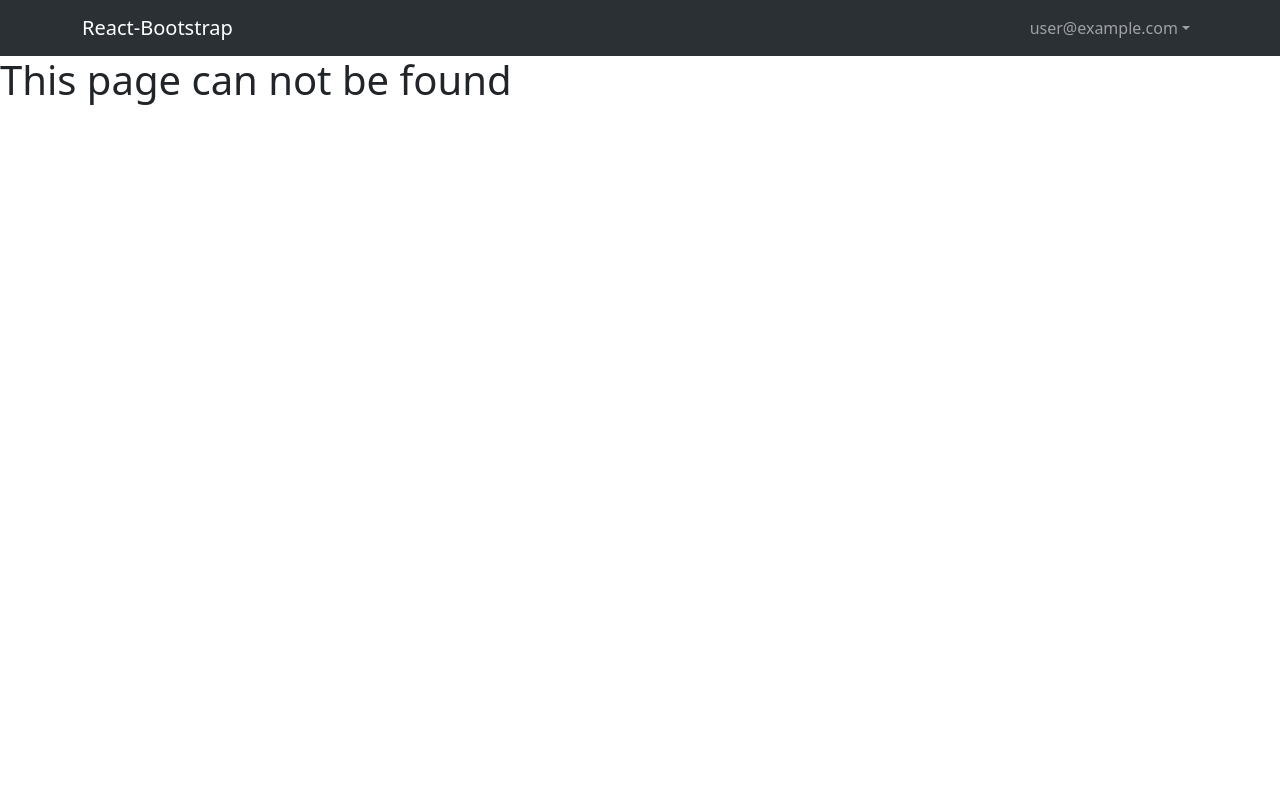
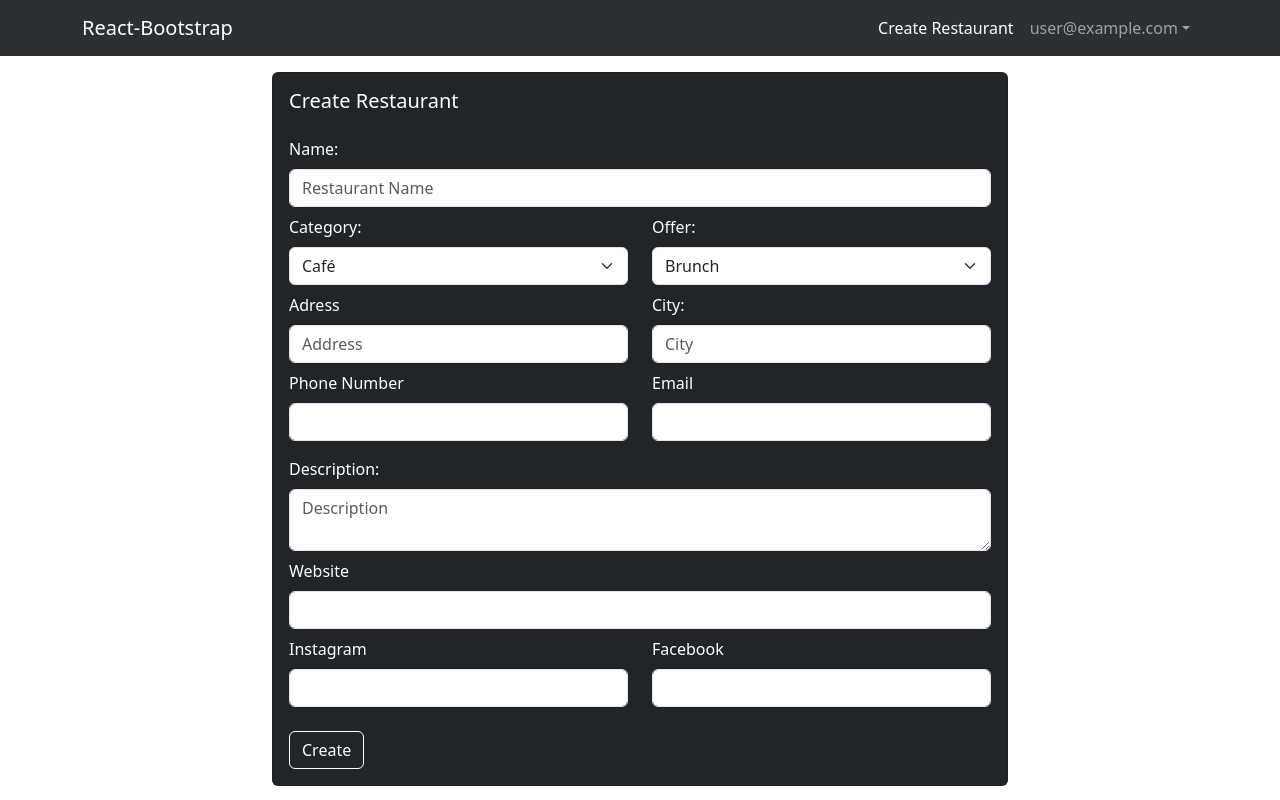
Before and after one commit to malinkytta/eatsplorer, a React (Vite) app: page /create-restaurant in a window 1280 px wide. Built offline with nearby package versions, Linux system fonts and the light colour scheme; no server answers; the database is empty; sample sign-in values are in the browser's storage.

Commit message:
Added form, page and navigation to restaurants

```diff
--- a/src/App.tsx
+++ b/src/App.tsx
@@ -10,6 +10,7 @@ import LogoutPage from './pages/LogoutPage'
 import RequireAuth from './components/RequireAuth'
 import NotFoundPage from './pages/NotFoundPage'
 import RequireAdmin from './components/RequireAdmin'
+import CreateRestaurantPage from './pages/CreateRestaurantPage'
 
 const App = () => {
 	return (
@@ -28,6 +29,14 @@ const App = () => {
 					element={
 						<RequireAuth>
 							<LogoutPage />
+						</RequireAuth>
+					}
+				/>
+				<Route
+					path='/create-restaurant'
+					element={
+						<RequireAuth>
+							<CreateRestaurantPage />
 						</RequireAuth>
 					}
 				/>
--- /dev/null
+++ b/src/components/CreateRestaurantForm.tsx
@@ -0,0 +1,252 @@
+import Form from 'react-bootstrap/Form'
+import Button from 'react-bootstrap/Button'
+import Col from 'react-bootstrap/Col'
+import Row from 'react-bootstrap/Row'
+import Alert from 'react-bootstrap/Alert'
+
+import { SubmitHandler, useForm } from 'react-hook-form'
+import { Restaurant } from '../types/Restaurant.types'
+import { useEffect, useState } from 'react'
+import { useNavigate } from 'react-router-dom'
+
+interface IProps {
+	onCreate: (data: Restaurant) => void
+}
+
+const CreateRestaurantForm: React.FC<IProps> = ({ onCreate }) => {
+	const [success, setSuccess] = useState<boolean | null>(null)
+	const navigate = useNavigate()
+	const {
+		handleSubmit,
+		register,
+		reset,
+		formState: { errors, isSubmitSuccessful },
+	} = useForm<Restaurant>()
+
+	const onFormSubmit: SubmitHandler<Restaurant> = (data: Restaurant) => {
+		try {
+			onCreate(data)
+			setSuccess(true)
+
+			setTimeout(() => {
+				navigate('/')
+			}, 2000)
+		} catch (err) {
+			setSuccess(false)
+			console.log(err)
+		}
+	}
+
+	useEffect(() => {
+		reset()
+	}, [isSubmitSuccessful, reset])
+
+	return (
+		<Form onSubmit={handleSubmit(onFormSubmit)} className='mt-4'>
+			{success && (
+				<Alert variant='success'>New restaurant created!</Alert>
+			)}
+
+			<Form.Group controlId='name' className='mb-2'>
+				<Form.Label>Name:</Form.Label>
+				<Form.Control
+					placeholder='Restaurant Name'
+					type='text'
+					{...register('name', {
+						required: 'Please enter the name of the restaurant',
+						minLength: {
+							value: 2,
+							message:
+								'The restaurant must contain at least 2 characters',
+						},
+					})}
+				/>
+				{errors.name && (
+					<p className='invalid'>
+						{errors.name.message ?? 'Invalid value'}
+					</p>
+				)}
+			</Form.Group>
+
+			<Row>
+				<Col className='mb-2'>
+					<Form.Group controlId='category'>
+						<Form.Label>Category:</Form.Label>
+						<Form.Select
+							aria-label='Default select example'
+							{...register('category')}
+						>
+							<option value='café'>Café</option>
+							<option value='restaurant'>Restaurant</option>
+							<option value='pub'>Pub</option>
+							<option value='fine-dining'>Fine Dining</option>
+							<option value='fast-food'>Fast Food</option>
+							<option value='bakery'>Bakery</option>
+							<option value='deli'>Deli</option>
+						</Form.Select>
+
+						{errors.category && (
+							<p className='invalid'>
+								{errors.category.message ?? 'Invalid value'}
+							</p>
+						)}
+					</Form.Group>
+				</Col>
+				<Col>
+					<Form.Group controlId='offer'>
+						<Form.Label>Offer:</Form.Label>
+						<Form.Select {...register('offer')}>
+							<option value='brunch'>Brunch</option>
+							<option value='lunch'>Lunch</option>
+							<option value='dinner'>Dinner</option>
+							<option value='after-work'>After Work</option>
+						</Form.Select>
+						{errors.offer && (
+							<p className='invalid'>
+								{errors.offer.message ?? 'Invalid value'}
+							</p>
+						)}
+					</Form.Group>
+				</Col>
+			</Row>
+
+			<Row>
+				<Col className='mb-2'>
+					<Form.Group controlId='address'>
+						<Form.Label>Adress</Form.Label>
+
+						<Form.Control
+							placeholder='Address'
+							type='text'
+							{...register('address', {
+								required: 'There must be an adress',
+								minLength: {
+									value: 2,
+									message:
+										'The adress must contain at least 2 characters',
+								},
+							})}
+						/>
+						{errors.address && (
+							<p className='invalid'>
+								{errors.address.message ?? 'Invalid value'}
+							</p>
+						)}
+					</Form.Group>
+				</Col>
+				<Col>
+					<Form.Group controlId='city'>
+						<Form.Label>City:</Form.Label>
+						<Form.Control
+							placeholder='City'
+							type='text'
+							{...register('city', {
+								required: 'There must be a city',
+								minLength: {
+									value: 2,
+									message:
+										'The city must contain at least 2 characters',
+								},
+							})}
+						/>
+						{errors.city && (
+							<p className='invalid'>
+								{errors.city.message ?? 'Invalid value'}
+							</p>
+						)}
+					</Form.Group>
+				</Col>
+			</Row>
+
+			<Row>
+				<Col className='mb-2'>
+					<Form.Group controlId='phone' className='mb-2'>
+						<Form.Label>Phone Number</Form.Label>
+						<Form.Control type='phone' {...register('phone')} />
+						{errors.phone && (
+							<p className='invalid'>
+								{errors.phone.message ?? 'Invalid value'}
+							</p>
+						)}
+					</Form.Group>
+				</Col>
+				<Col>
+					<Form.Group controlId='email' className='mb-2'>
+						<Form.Label>Email</Form.Label>
+						<Form.Control type='email' {...register('email')} />
+						{errors.email && (
+							<p className='invalid'>
+								{errors.email.message ?? 'Invalid value'}
+							</p>
+						)}
+					</Form.Group>
+				</Col>
+			</Row>
+			<Form.Group controlId='description' className='mb-2'>
+				<Form.Label>Description:</Form.Label>
+				<Form.Control
+					placeholder='Description'
+					type='text'
+					as='textarea'
+					{...register('description', {
+						required: 'There must be a description',
+						minLength: {
+							value: 2,
+							message:
+								'The description must contain at least 2 characters',
+						},
+					})}
+				/>
+				{errors.description && (
+					<p className='invalid'>
+						{errors.description.message ?? 'Invalid value'}
+					</p>
+				)}
+			</Form.Group>
+
+			<Form.Group controlId='website' className='mb-2'>
+				<Form.Label>Website</Form.Label>
+				<Form.Control type='url' {...register('website')} />
+				{errors.website && (
+					<p className='invalid'>
+						{errors.website.message ?? 'Invalid value'}
+					</p>
+				)}
+			</Form.Group>
+			<Row>
+				<Col className='mb-2'>
+					<Form.Group controlId='instagram'>
+						<Form.Label>Instagram</Form.Label>
+						<Form.Control type='url' {...register('instagram')} />
+						{errors.instagram && (
+							<p className='invalid'>
+								{errors.instagram.message ?? 'Invalid value'}
+							</p>
+						)}
+					</Form.Group>
+				</Col>
+				<Col>
+					<Form.Group controlId='facebook'>
+						<Form.Label>Facebook</Form.Label>
+						<Form.Control type='url' {...register('facebook')} />
+						{errors.facebook && (
+							<p className='invalid'>
+								{errors.facebook.message ?? 'Invalid value'}
+							</p>
+						)}
+					</Form.Group>
+				</Col>
+			</Row>
+			<Button
+				// disabled={loading}
+				className='mt-3 border-white'
+				variant='dark'
+				type='submit'
+			>
+				Create
+			</Button>
+		</Form>
+	)
+}
+
+export default CreateRestaurantForm
--- /dev/null
+++ b/src/pages/CreateRestaurantPage.tsx
@@ -0,0 +1,38 @@
+import Row from 'react-bootstrap/Row'
+import Col from 'react-bootstrap/Col'
+import Container from 'react-bootstrap/Container'
+import Card from 'react-bootstrap/Card'
+
+import { Restaurant } from '../types/Restaurant.types'
+import { restaurantCol } from '../services/firebase'
+import { addDoc } from 'firebase/firestore'
+import { getLatLngFromAddress } from '../services/googleMapsAPI'
+import CreateRestaurantForm from '../components/CreateRestaurantForm'
+
+const CreateRestaurantPage = () => {
+	const onCreate = async (data: Restaurant) => {
+		await addDoc(restaurantCol, {
+			...data,
+			latLng: await getLatLngFromAddress(data.address, data.city),
+			isConfirmedByAdmin: false,
+		})
+		console.log(data)
+	}
+
+	return (
+		<Container>
+			<Row>
+				<Col md={{ span: 8, offset: 2 }}>
+					<Card className='mt-3' bg='dark' text='white'>
+						<Card.Body>
+							<Card.Title>Create Restaurant</Card.Title>
+							<CreateRestaurantForm onCreate={onCreate} />
+						</Card.Body>
+					</Card>
+				</Col>
+			</Row>
+		</Container>
+	)
+}
+
+export default CreateRestaurantPage
--- a/src/pages/partials/Navigation.tsx
+++ b/src/pages/partials/Navigation.tsx
@@ -25,6 +25,13 @@ const Navigation = () => {
 					<Nav className='ms-auto'>
 						<>
 							{currentUser ? (
+								<>
+									<Nav.Link
+										as={NavLink}
+										to='/create-restaurant'
+									>
+										Create Restaurant
+									</Nav.Link>
 									<NavDropdown title={userEmail}>
 										{admin && (
 											<NavDropdown.Item
@@ -40,10 +47,14 @@ const Navigation = () => {
 										>
 											Update Profile
 										</NavDropdown.Item>
-									<NavDropdown.Item as={NavLink} to='/logout'>
+										<NavDropdown.Item
+											as={NavLink}
+											to='/logout'
+										>
 											Logout
 										</NavDropdown.Item>
 									</NavDropdown>
+								</>
 							) : (
 								<>
 									<Nav.Link as={NavLink} to='/signup'>
--- a/src/types/Restaurant.types.ts
+++ b/src/types/Restaurant.types.ts
@@ -15,4 +15,5 @@ export type Restaurant = {
 		lat: number
 		lng: number
 	}
+	isConfirmedByAdmin: boolean
 }
```
Lines whose indentation alone changed are shown as unchanged.
